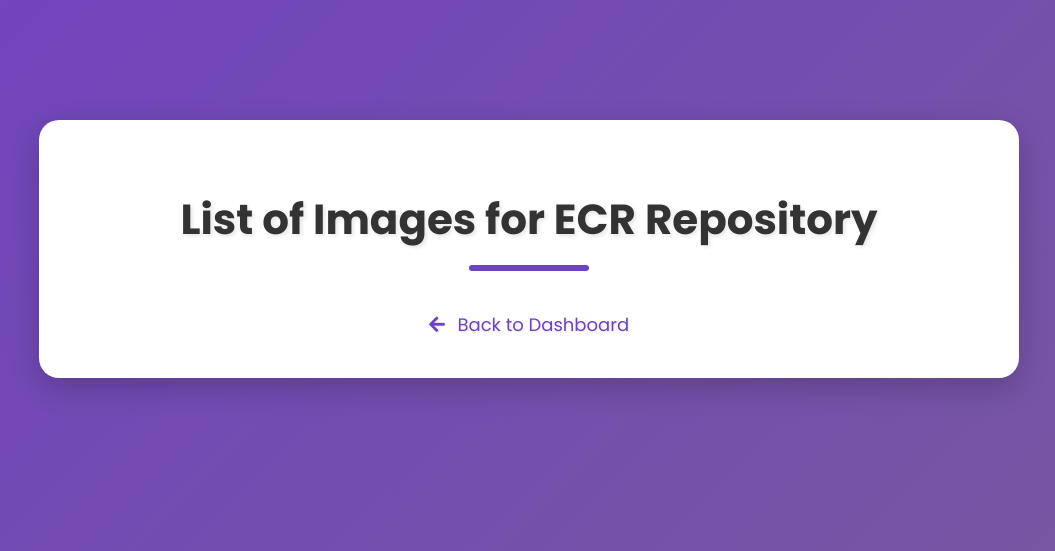
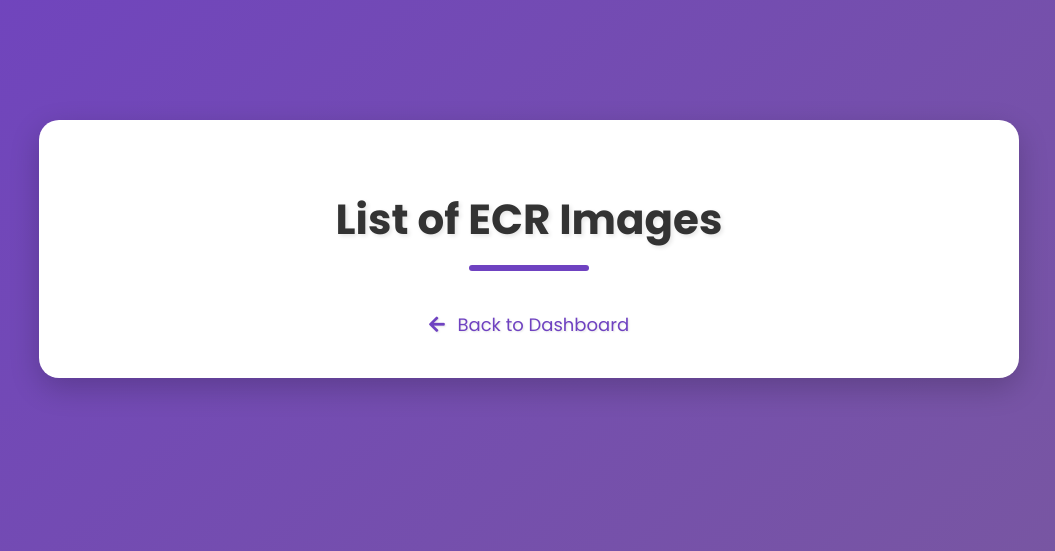
Before and after one commit to sairaghavaa/aiops, a Flask app: page /list_images in a window 1280 px wide. Shown: the part 151-702 px from the top of the page, without its empty margins (111-1166 px from the left). Run offline with Flask 3, Linux system fonts and the light colour scheme; the visitor is signed in with stand-in values (Sample User, id 1); data that the repository does not hold is empty.

Commit message:
Modified list_ECR_images and Stop and Start Containers funtionalities

```diff
--- a/app.py
+++ b/app.py
@@ -7,9 +7,9 @@ app = Flask(__name__)
 app.secret_key = os.urandom(16)
 
 # Replace these URLs with your actual API Gateway URLs
-START_CONTAINER_URL = 'https://example.com/start'
-STOP_CONTAINER_URL = 'https://example.com/stop'
-LIST_IMAGES_URL = 'https://uun2e0c5i4.execute-api.eu-west-2.amazonaws.com/default/testing-ECR-POC'
+START_CONTAINER_URL = 'https://hxne0mx1c7.execute-api.eu-west-2.amazonaws.com/default/start-container-dev01-env01'
+STOP_CONTAINER_URL = 'https://3n17o14t52.execute-api.eu-west-2.amazonaws.com/default/shutdown-container-dev01-env01'
+LIST_IMAGES_URL = 'https://e05lpgn9h3.execute-api.eu-west-2.amazonaws.com/default/Test-POC-ECR'
 
 # Placeholder for user storage (consider using a database in production)
 users = {'admin': 'password'}
@@ -98,6 +98,7 @@ def is_new_image(image_pushed_at, threshold_hours=24):
     return (datetime.utcnow() - pushed_at_dt).total_seconds() < threshold_hours * 3600
 
 
+
 @app.route('/list_images', methods=['GET'])
 def list_images():
     if 'username' not in session:
@@ -108,13 +109,14 @@ def list_images():
         response = requests.get(LIST_IMAGES_URL)
         if response.status_code == 200:
             images = response.json()
-            # Get the repository name from the first image's repositoryName
-            repository_name = images[0]['repositoryName'] if images else 'ECR'
-            # Sort and mark new images
-            images.sort(key=lambda x: x['imagePushedAt'], reverse=True)
-            for image in images:
-                image['isNew'] = is_new_image(image['imagePushedAt'])
-            return render_template('list_images.html', images=images, repository_name=repository_name)
+            # Sort images by repository name
+            images.sort(key=lambda x: x[0]['repositoryName'])
+            # Sort and mark new images within each repository
+            for repository in images:
+                repository.sort(key=lambda x: x['imagePushedAt'], reverse=True)
+                for image in repository:
+                    image['isNew'] = is_new_image(image['imagePushedAt'])
+            return render_template('list_images.html', images=images)
         else:
             flash('Could not fetch images. Please try again.')
             return redirect(url_for('dashboard'))
--- a/templates/list_images.html
+++ b/templates/list_images.html
@@ -3,7 +3,7 @@
 <head>
     <meta charset="UTF-8">
     <meta name="viewport" content="width=device-width, initial-scale=1.0">
-    <title>List of Images for {{ repository_name }} Repository</title>
+    <title>List of ECR Images</title>
     <link rel="stylesheet" href="https://cdnjs.cloudflare.com/ajax/libs/font-awesome/5.15.3/css/all.min.css">
     <style>
         @import url('https://fonts.googleapis.com/css2?family=Poppins:wght@300;400;500;600;700&display=swap');
@@ -157,14 +157,17 @@
 </head>
 <body>
     <div class="container">
-        <h1>List of Images for {{ repository_name }} Repository</h1>
-        <div>
-            {% for image in images %}
-                <div class="image-card {% if image.isNew %}new{% endif %}">
-                    <span class="tag">Tag:</span> {{ image.imageTag }}  <span class="pushed-at">Pushed At:</span> {{ image.imagePushedAt }}
-                </div>
-            {% endfor %}
-        </div>
+        <h1>List of ECR Images</h1>
+        {% for repository in images %}
+            <h2>{{ repository[0].repositoryName }}</h2>
+            <div>
+                {% for image in repository %}
+                    <div class="image-card {% if image.isNew %}new{% endif %}">
+                        <span class="tag">Tag:</span> {{ image.imageTag }} <span class="repository-name">Repository: {{ image.repositoryName }}</span> - <span class="pushed-at">Pushed At:</span> {{ image.imagePushedAt }}
+                    </div>
+                {% endfor %}
+            </div>
+        {% endfor %}
         <a href="{{ url_for('dashboard') }}" class="back-link"><i class="fas fa-arrow-left"></i> Back to Dashboard</a>
     </div>
 </body>
```
